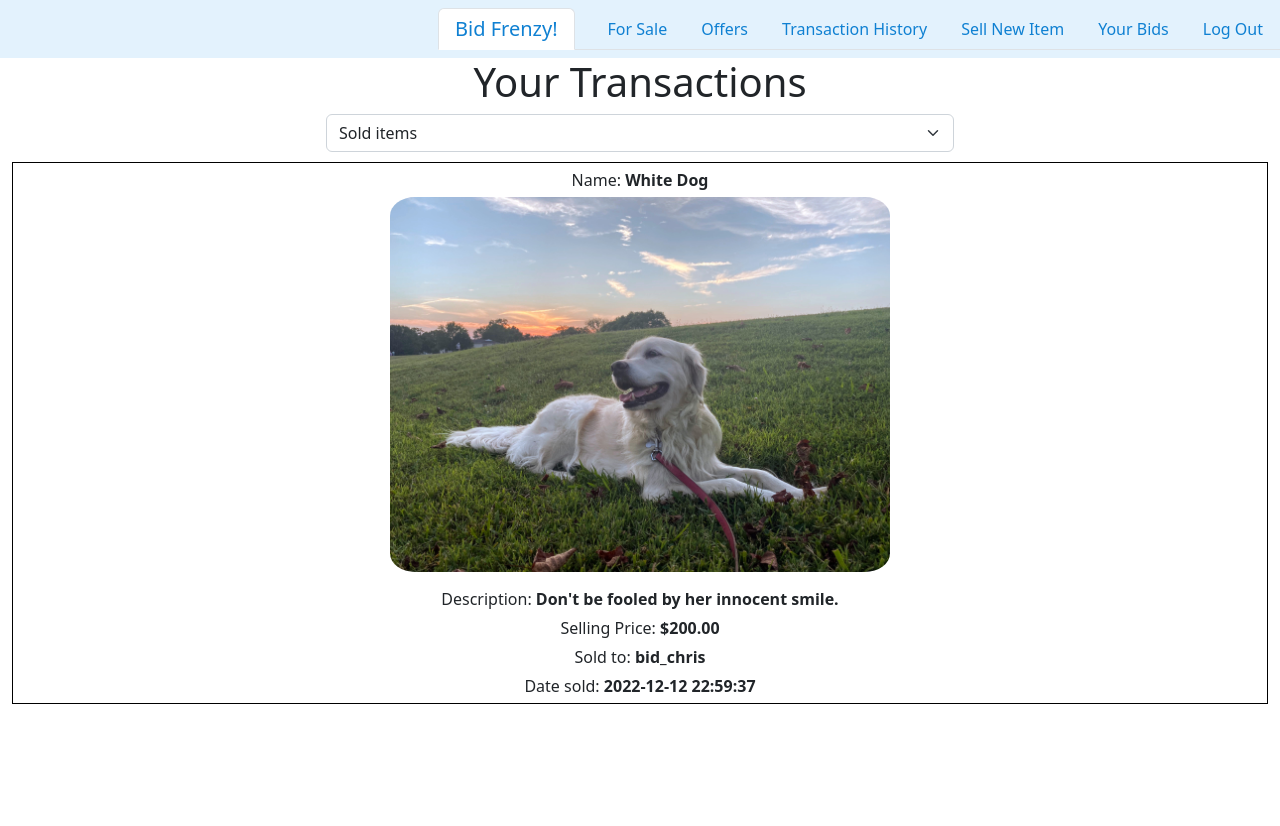
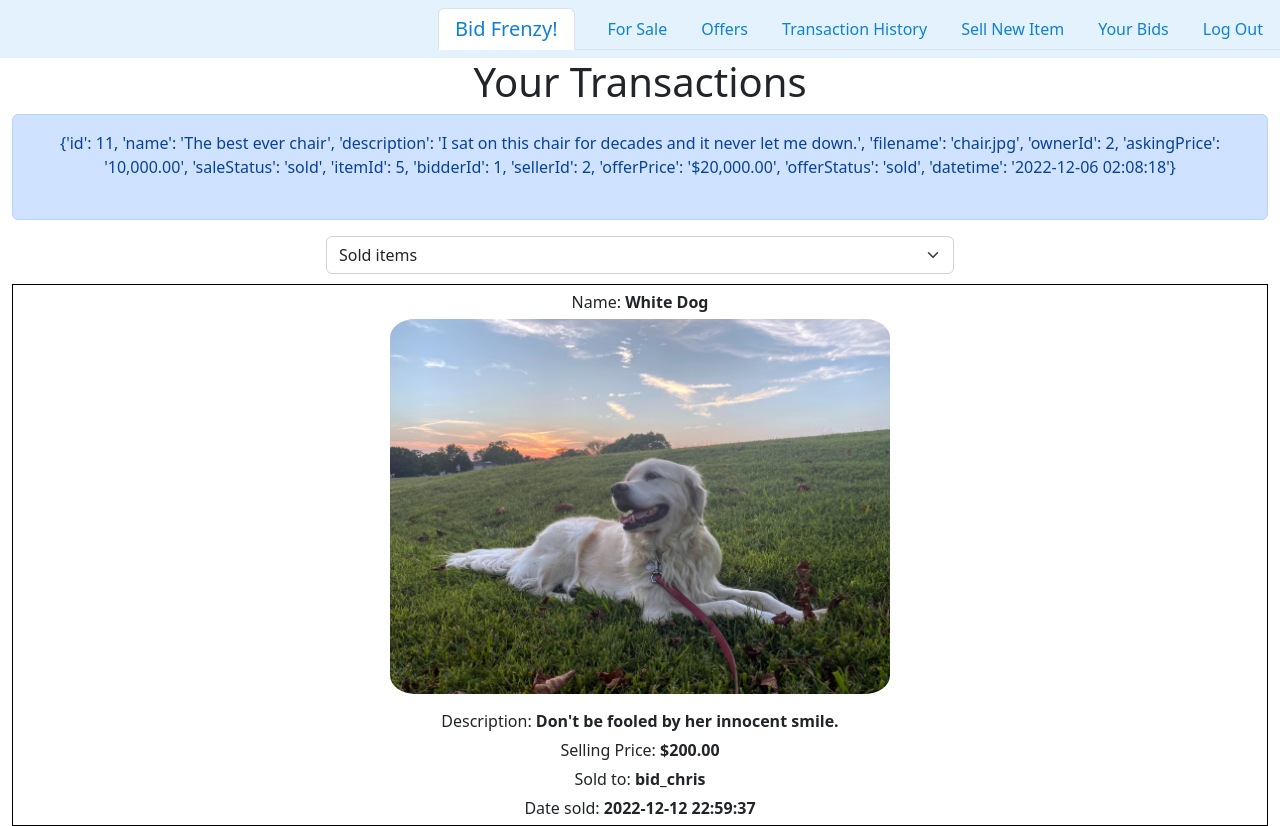
Before and after one commit to ristopherCh/cs50-final-project, a Flask app: page /transactions in a window 1280 px wide. Before the commit the page ends 704 px from the top, so only its background shows below. Run offline with Flask 2, Linux system fonts and the light colour scheme; a user stored in the database is signed in; some libraries are stand-ins or nearby versions.

Commit message:
much further

```diff
--- a/app.py
+++ b/app.py
@@ -8,7 +8,7 @@ from werkzeug.utils import secure_filename
 from helpers import apology, login_required
 
 UPLOAD_FOLDER = './static/saved/'
-ALLOWED_EXTENSIONS = {'png', 'jpg', 'jpeg', 'gif'}
+ALLOWED_EXTENSIONS = {'png', 'jpg', 'jpeg', 'gif', 'heic'}
 
 # Configure application
 app = Flask(__name__)
@@ -34,26 +34,73 @@ def after_request(response):
     response.headers["Pragma"] = "no-cache"
     return response
 
-@app.route("/")
+@app.route("/index", methods=["POST", "GET"])
 @login_required
 def index():
     user_id = session["user_id"]
     user_name = db.execute("SELECT username FROM users WHERE id = ?", user_id)
     user_name = user_name[0]['username']
-    allItems = db.execute("SELECT * FROM items WHERE ownerId = ? AND saleStatus = ?", user_id, "available")
-    for item in allItems:
-        item['filename'] = f"./static/saved/{item['filename']}"
-        item['bidNumber'] = db.execute("SELECT COUNT(*) FROM bids WHERE sellerId = ? AND itemId = ? AND offerStatus = ?", user_id, item['id'], "active")
-        item['bidNumber'] = item['bidNumber'][0]['COUNT(*)']
-        item['allBids'] = db.execute("SELECT * FROM bids WHERE sellerId = ? AND itemId = ? AND offerStatus = ?", user_id, item['id'], "active")
-        for bid in item['allBids']:
-            bidderName = db.execute("SELECT username FROM users WHERE id = ?", bid['bidderId'])
-            bidderName = bidderName[0]['username']
-            bid['bidderName'] = bidderName
 
-    # bidNumber = db.execute("SELECT COUNT(*) WHERE sellerId = ? AND itemId = ? AND offerStatus = ?", user_id, itemId, "active")
 
-    return render_template("index.html", allItems=allItems, user_name=user_name)
+    if request.method == 'GET':
+        allItems = db.execute("SELECT * FROM items WHERE ownerId = ? AND saleStatus = ?", user_id, "available")
+        for item in allItems:
+            item['filename'] = f"./static/saved/{item['filename']}"
+            item['bidNumber'] = db.execute("SELECT COUNT(*) FROM bids WHERE sellerId = ? AND itemId = ? AND offerStatus = ?", user_id, item['id'], "active")
+            item['bidNumber'] = item['bidNumber'][0]['COUNT(*)']
+            item['allBids'] = db.execute("SELECT * FROM bids WHERE sellerId = ? AND itemId = ? AND offerStatus = ?", user_id, item['id'], "active")
+            for bid in item['allBids']:
+                bidderName = db.execute("SELECT username FROM users WHERE id = ?", bid['bidderId'])
+                bidderName = bidderName[0]['username']
+                bid['bidderName'] = bidderName
+
+        message = ""
+        return render_template("index.html", allItems=allItems, user_name=user_name, message=message)
+    else:
+        ## You've clicked "Accept Bid" on index.html
+        purchasedBid = request.form.to_dict()
+
+        ## Get the bidId associated with the button clicked
+        for key, value in purchasedBid.items():
+            purchasedBidId = value
+        purchasedBidId = int(purchasedBidId)
+
+        itemId = db.execute("SELECT itemId FROM bids WHERE id = ?", purchasedBidId)
+        itemId = itemId[0]['itemId']
+
+        # ## Update SQL bids table
+        # db.execute("UPDATE bids SET offerStatus = 'sold' WHERE id = ?", int(purchasedBidId))
+        # db.execute("UPDATE bids SET offerStatus = 'unavailable' WHERE id != ?", int(purchasedBidId))
+
+        # ## Update SQL items table
+        # db.execute("UPDATE items SET saleStatus = 'sold' WHERE id = ?", int(itemId))
+
+        ## Copy/paste above
+        allItems = db.execute("SELECT * FROM items WHERE ownerId = ? AND saleStatus = ?", user_id, "available")
+        for item in allItems:
+            item['filename'] = f"./static/saved/{item['filename']}"
+            item['bidNumber'] = db.execute("SELECT COUNT(*) FROM bids WHERE sellerId = ? AND itemId = ? AND offerStatus = ?", user_id, item['id'], "active")
+            item['bidNumber'] = item['bidNumber'][0]['COUNT(*)']
+            item['allBids'] = db.execute("SELECT * FROM bids WHERE sellerId = ? AND itemId = ? AND offerStatus = ?", user_id, item['id'], "active")
+            for bid in item['allBids']:
+                bidderName = db.execute("SELECT username FROM users WHERE id = ?", bid['bidderId'])
+                bidderName = bidderName[0]['username']
+                bid['bidderName'] = bidderName
+
+        ## START HERE CHRIS
+        itemName = db.execute("SELECT name FROM items WHERE id = ?", itemId)
+        itemName = itemName[0]['name']
+        itemBuyerId = db.execute("SELECT bidderId FROM bids WHERE id = ?", purchasedBidId)
+        itemBuyerId = itemBuyerId[0]['bidderId']
+        itemBuyerName = db.execute("SELECT username FROM users WHERE id = ?", itemBuyerId)
+        itemBuyerName = itemBuyerName[0]['username']
+        itemPrice = db.execute("SELECT offerPrice FROM bids WHERE id = ?", purchasedBidId)
+        itemPrice = itemPrice[0]['offerPrice']
+
+        message = f"{itemName} has been sold to {itemBuyerName} for {itemPrice}"
+        # return render_template("index.html", message=message)
+
+        return render_template("index.html", allItems=allItems, user_name=user_name, message=message)
 
 @app.route("/login", methods=["POST", "GET"])
 def login():
@@ -80,7 +127,7 @@ def login():
         session["user_id"] = rows[0]["id"]
 
         # Redirect user to home page
-        return redirect("/")
+        return redirect("/index")
 
     # User reached route via GET (as by clicking a link or via redirect)
     else:
@@ -172,25 +219,7 @@ def offers():
 
 @app.route("/transactions", methods=["GET", "POST"])
 def transactions():
-    if request.method == "POST":
-        purchasedBid = request.form.to_dict()
-
-        ## Get the bidId associated with the button clicked
-        for key, value in purchasedBid.items():
-            purchasedBidId = value
-
-        itemId = db.execute("SELECT itemId FROM bids WHERE id = ?", int(purchasedBidId))
-        itemId = itemId[0]['itemId']
-
-        ## Update SQL bids table
-        db.execute("UPDATE bids SET offerStatus = 'sold' WHERE id = ?", int(purchasedBidId))
-        db.execute("UPDATE bids SET offerStatus = 'unavailable' WHERE id != ?", int(purchasedBidId))
-
-        ## Update SQL items table
-        db.execute("UPDATE items SET saleStatus = 'sold' WHERE id = ?", int(itemId))
-
-        return render_template("transactions.html")
-    else:
+    if request.method == "GET":
         ## Write script to show all sold items
         user_id = session["user_id"]
         ## Write script to show all sold items
@@ -201,14 +230,24 @@ def transactions():
             saleInfo = db.execute("SELECT * FROM bids WHERE itemId = ? AND offerStatus = 'sold'", itemId)
             item['bidsInfo'] = saleInfo[0]
             item['bidsInfo']['bidderName'] = db.execute("SELECT username FROM users WHERE id = ?", item['bidsInfo']['bidderId'])[0]['username']
-            print("here", item)
 
 
 
         ## Write script to show all purchased items
+        boughtItems = db.execute("SELECT * FROM items JOIN bids ON items.id = bids.itemId WHERE bids.bidderId = ? AND offerStatus = 'sold'", user_id)
+
+        ## Capture select dropdown
 
 
-        return render_template("transactions.html", soldItems = soldItems)
+        displayOption = 10
+        display = boughtItems
+        return render_template("transactions.html", soldItems = soldItems, display=display, displayOption = displayOption)
+
+    else:
+
+
+        return render_template("transactions.html", soldItems = soldItems, display=display, displayOption = displayOption)
+
 
 @app.route("/createsale", methods=["GET", "POST"])
 def createsale():
@@ -235,10 +274,10 @@ def createsale():
             db.execute("INSERT INTO items (name, description, filename, ownerId, askingPrice, saleStatus) VALUES(?, ?, ?, ?, ?, ?)", itemName, itemDescription, filename, user_id, itemPrice, itemStatus)
 
             message="Item Successfully Uploaded!"
-            return render_template("index.html", message=message)
+            return render_template("createsale.html", message=message)
     else:
-        thing = "Fresh load!"
-        return render_template("createsale.html", thing=thing)
+        message = "Fresh load!"
+        return render_template("createsale.html", message=message)
 
 @app.route("/yourbids")
 def yourbids():
--- /dev/null
+++ b/static/script.js
@@ -0,0 +1,19 @@
+let trans_container = document.getElementById("transactions_container");
+
+let chooser = document.querySelector("select[name='transactions']");
+// console.dir(chooser.value);
+
+let state;
+
+document.addEventListener("change", (event) => {
+  if (event.target.name === "transactions") {
+    displayStatus = event.target.value;
+    if (displayStatus === "sold") {
+      // console.log('sold')
+      state = 'sold'
+    } else {
+      // console.log('bought')
+      state = 'bought'
+    }
+  }
+});
--- a/templates/createsale.html
+++ b/templates/createsale.html
@@ -2,7 +2,7 @@
 block main %}
 <h1>Create New Sale</h1>
 
-<h2>{{ thing }}</h2>
+<h2>{{ message }}</h2>
 
 
 <form action="/createsale" method="post" enctype="multipart/form-data">
--- a/templates/layout.html
+++ b/templates/layout.html
@@ -20,7 +20,7 @@
       {% if session["user_id"] %}
       <ul class="nav nav-tabs">
         <li class="nav-item">
-          <a href="./"
+          <a href="./index"
           class="nav-link active navbar-brand" aria-current="page">Bid Frenzy!</a>
         </li>
         <li class="nav-item">
--- a/templates/transactions.html
+++ b/templates/transactions.html
@@ -1,11 +1,29 @@
 {% extends "layout.html" %} {% block title %} Your Transactions {% endblock %}
 {% block main %}
+
 <h1>Your Transactions</h1>
+
+<div id="transactions_container"></div>
+
+<div class="alert alert-primary" role="alert">
+  {% for item in display %}
+  {{ item }}
+  <br><br>
+  {% endfor %}
+
+
+</div>
+
+
+
 <form action="/transactions"></form>
 <select class="form-select" name="transactions">
   <option value="sold">Sold items</option>
   <option value="bought">Bought items</option>
 </select>
+
+
+
 <div class="flex-container">
   {% for item in soldItems %}
 
@@ -17,5 +35,8 @@
     <p>Sold to: <span>{{ item['bidsInfo']['bidderName'] }}</span></p>
     <p>Date sold: <span>{{ item['bidsInfo']['datetime'] }}</span></p>
   </div>
-  {% endfor %} {% endblock %}
+  {% endfor %}
 </div>
+
+
+  {% endblock %}
```
Also changed, not shown: templates/index.html (+17 -4 lines), bid.db, static/saved/guitar.jpg (added), static/saved/jacket.jpg (added), static/saved/mirror.jpg (added), static/saved/mrbucket.jpg (added), static/saved/sesame.jpg (added), 4 other files.
